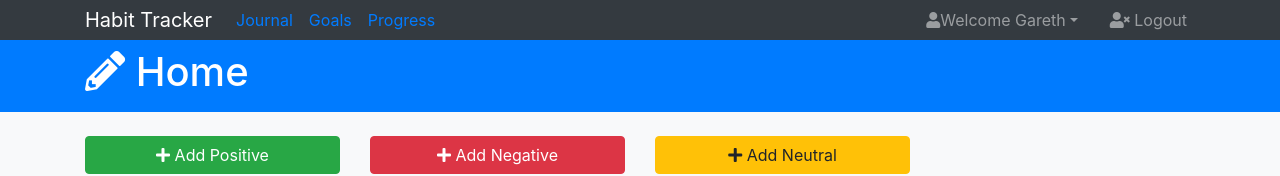
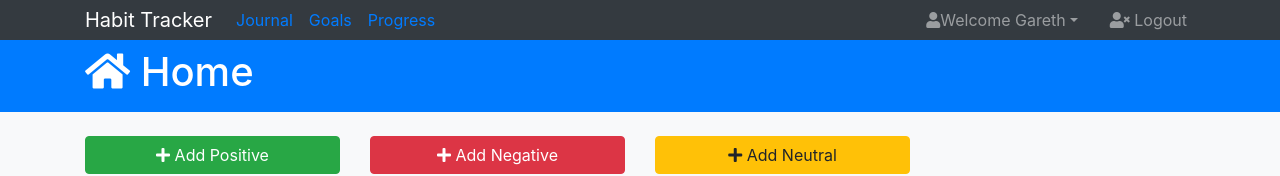
Before and after one commit to gazjosef/productivity_tracker, a React (Create React App) app: page / in a window 1280 px wide. Shown: the top 176 px of the page. Built offline with nearby package versions, Linux system fonts and the light colour scheme.

Commit message:
Updated Home Icon

```diff
--- a/src/Pages/Home/Home.js
+++ b/src/Pages/Home/Home.js
@@ -14,7 +14,7 @@ const Home = () => {
           <div className="row">
             <div className="col-md-6">
               <h1>
-                <i className="fas fa-pencil-alt"></i> Home
+                <i className="fas fa-home"></i> Home
               </h1>
             </div>
           </div>
```
Also changed, not shown: public/logo192.png (deleted), public/logo512.png (deleted).
